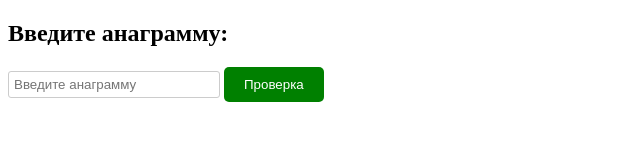
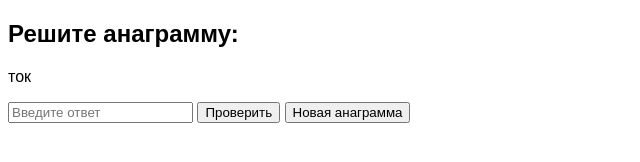
Before and after one commit to DableDab21/anagram, a plain HTML site: page index.html in a window 1280 px wide. Shown: the whole page, without its empty margins (0-640 px from the left). Drawn offline with Linux system fonts and the light colour scheme.

Commit message:
Initial commit

```diff
--- a/index.html
+++ b/index.html
@@ -4,28 +4,20 @@
     <meta charset="UTF-8">
     <meta name="viewport" content="width=device-width, initial-scale=1.0">
     <title>Анаграмма</title>
-    <!-- Добавляем ссылку на CSS файл -->
+    <!-- Подключаем внешний CSS файл -->
     <link rel="stylesheet" type="text/css" href="styles.css">
 </head>
 <body>
-    <h2>Введите анаграмму:</h2>
-    <form id="loginForm" onsubmit="checkPassword(); return false;">
-        <!-- Изменяем тип поля с password на text -->
-        <input type="text" id="password" placeholder="Введите анаграмму">
-        <button type="submit">Проверка</button>
-    </form>
-
+    <h2>Решите анаграмму:</h2>
+    <div id="anagramContainer">
+        <p id="anagram"></p>
+    </div>
+    <input type="text" id="answer" placeholder="Введите ответ">
+    <button onclick="checkAnswer()">Проверить</button>
+    <button onclick="getNewAnagram()">Новая анаграмма</button>
     <p id="message"></p>
 
-    <script>
-        function checkPassword() {
-            var password = document.getElementById("password").value;
-            if (password === "Мамуся") {
-                document.getElementById("message").innerHTML = "Ввод выполнен успешно!";
-            } else {
-                document.getElementById("message").innerHTML = "Попробуйте еще раз.";
-            }
-        }
-    </script>
+    <!-- Подключаем внешний JavaScript файл -->
+    <script src="script.js"></script>
 </body>
 </html>
--- /dev/null
+++ b/script.js
@@ -0,0 +1,43 @@
+// script.js
+var anagrams = ["кот", "дом", "река"]; // список анаграмм
+var currentAnagramIndex = 0;
+
+function displayCurrentAnagram() {
+    document.getElementById("anagram").textContent = shuffle(anagrams[currentAnagramIndex]);
+}
+
+function checkAnswer() {
+    var answer = document.getElementById("answer").value.toLowerCase();
+    var currentAnagram = anagrams[currentAnagramIndex];
+
+    if (answer === currentAnagram) {
+        document.getElementById("message").textContent = "Правильно! Следующая анаграмма...";
+        currentAnagramIndex = (currentAnagramIndex + 1) % anagrams.length;
+        displayCurrentAnagram();
+        document.getElementById("answer").value = "";
+    } else {
+        document.getElementById("message").textContent = "Неправильный ответ. Попробуйте еще раз.";
+    }
+}
+
+function getNewAnagram() {
+    currentAnagramIndex = (currentAnagramIndex + 1) % anagrams.length;
+    displayCurrentAnagram();
+    document.getElementById("answer").value = "";
+    document.getElementById("message").textContent = "";
+}
+
+// Функция для перемешивания букв в слове
+function shuffle(word) {
+    var shuffledWord = word.split('').sort(function(){return 0.5-Math.random()}).join('');
+    // Проверяем, чтобы перемешанные буквы не совпадали с исходным словом
+    if (shuffledWord === word) {
+        return shuffle(word);
+    }
+    return shuffledWord;
+}
+
+// При загрузке страницы отображаем первую анаграмму
+window.onload = function() {
+    displayCurrentAnagram();
+};
--- a/styles.css
+++ b/styles.css
@@ -1,30 +1,8 @@
-/* Стилизация заголовков */
-h1 {
-    color: blue; /* Цвет текста */
-    font-size: 24px; /* Размер шрифта */
+/* styles.css */
+body {
+    font-family: Arial, sans-serif;
 }
 
-/* Стилизация кнопок */
-button {
-    background-color: green; /* Цвет фона */
-    color: white; /* Цвет текста */
-    padding: 10px 20px; /* Внутренние отступы */
-    border: none; /* Удаление границы */
-    border-radius: 5px; /* Скругление углов */
-    cursor: pointer; /* Изменение курсора при наведении */
+#anagramContainer {
+    margin-bottom: 10px;
 }
-
-/* Стилизация текстовых полей */
-input[type="text"] {
-    width: 200px; /* Ширина поля ввода */
-    padding: 5px; /* Внутренние отступы */
-    border: 1px solid #ccc; /* Граница с цветом */
-    border-radius: 3px; /* Скругление углов */
-}
-
-/* Стилизация сообщений об ошибке */
-.error-message {
-    color: red; /* Цвет текста */
-    font-style: italic; /* Курсив */
-    margin-top: 5px; /* Внешний отступ сверху */
-}
```
